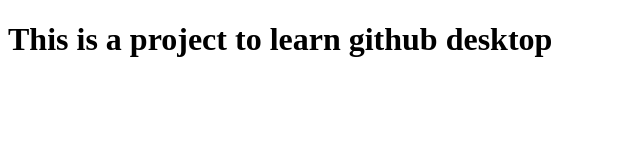
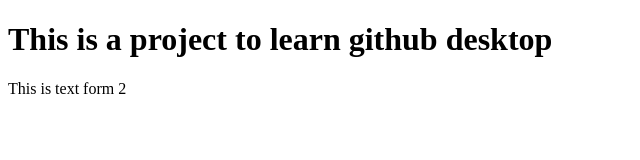
Before and after one commit to super-SuPer-dev/new-project, a plain HTML site: page index.html in a window 1280 px wide. Shown: the whole page, without its empty margins (0-640 px from the left). Drawn offline with Linux system fonts and the light colour scheme.

Commit message:
add main and text

```diff
--- a/index.html
+++ b/index.html
@@ -8,5 +8,6 @@
 </head>
 <body>
     <h1>This is a project to learn github desktop</h1>
+    <main>This is text form 2</main>
 </body>
 </html>
```
